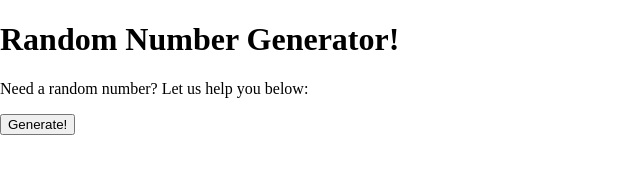
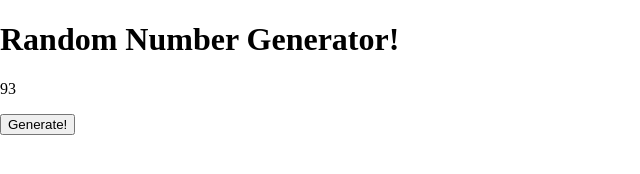
Before and after one commit to karyssa-dandrea/build-01, a website: page index.html in a window 1280 px wide. Both pictures are taken after a click on the button "Generate!". Shown: the whole page, without its empty margins (0-640 px from the left). Drawn offline with Linux system fonts and the light colour scheme.

Commit message:
fixed my wording around

```diff
--- a/app.js
+++ b/app.js
@@ -1,13 +1,12 @@
 // import functions and grab DOM elements
 const generateButton = document.getElementById('generate');
-const answerDisplay = document.getElementById('answer-display');
+const text = document.getElementById('random-num');
 // initialize global state
 // set event listeners
-const randomNum = ()=>{
-    return Math.ceil(Math.random() * 100);
-};
+const randomNum = Math.floor(Math.random() * 100);
+
 generateButton.addEventListener('click', ()=>{
-    answerDisplay.textContent = answerDisplay[randomNum];
+    text.textContent = randomNum;
 });
 
 console.log('click the button');
--- a/index.html
+++ b/index.html
@@ -16,7 +16,6 @@
   <h1>Random Number Generator!</h1>
   <p id="random-num">Need a random number? Let us help you below:</p>
   <button id="generate">Generate!</button>
-  <div id="answer-display"></div>
     <script type="module" src="./app.js"></script>
 </body>
 
```
